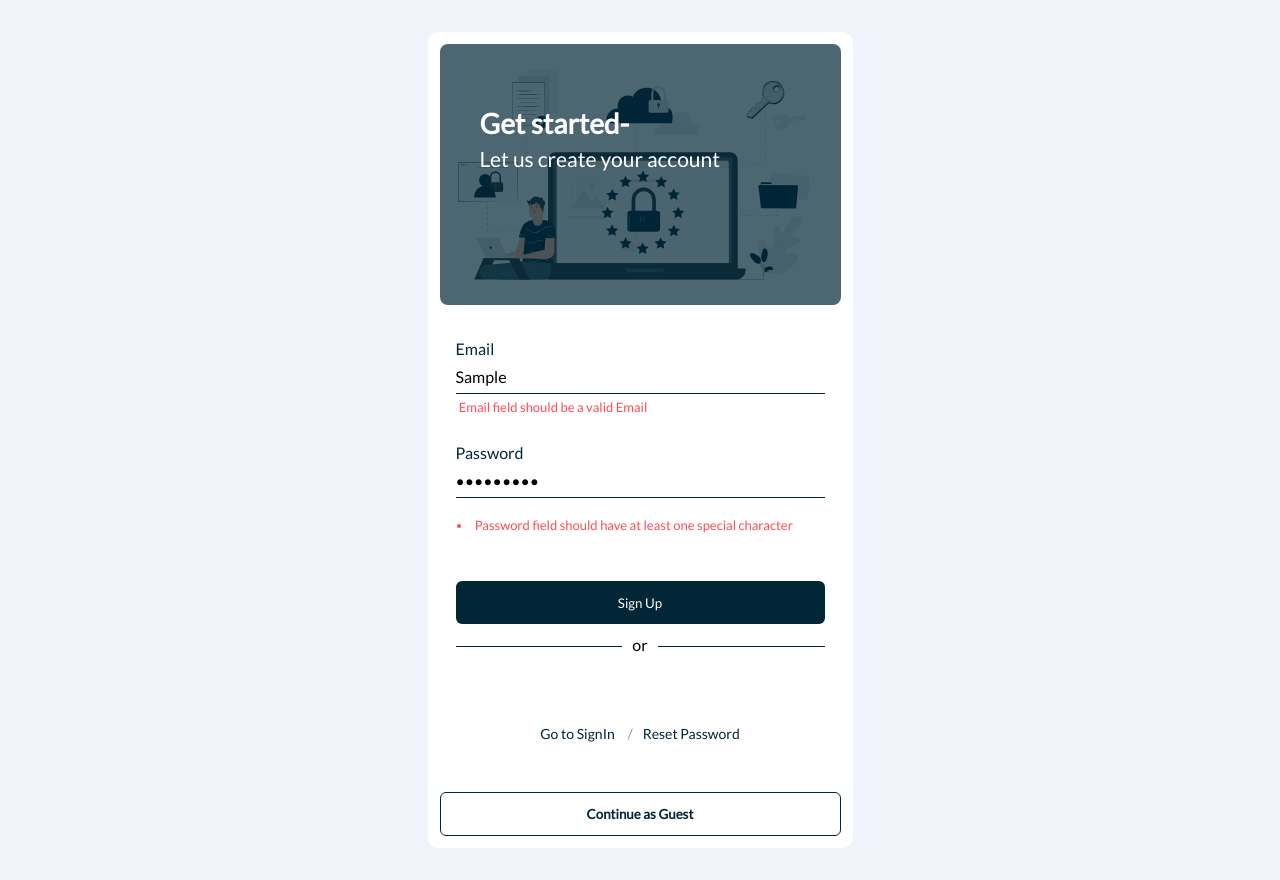
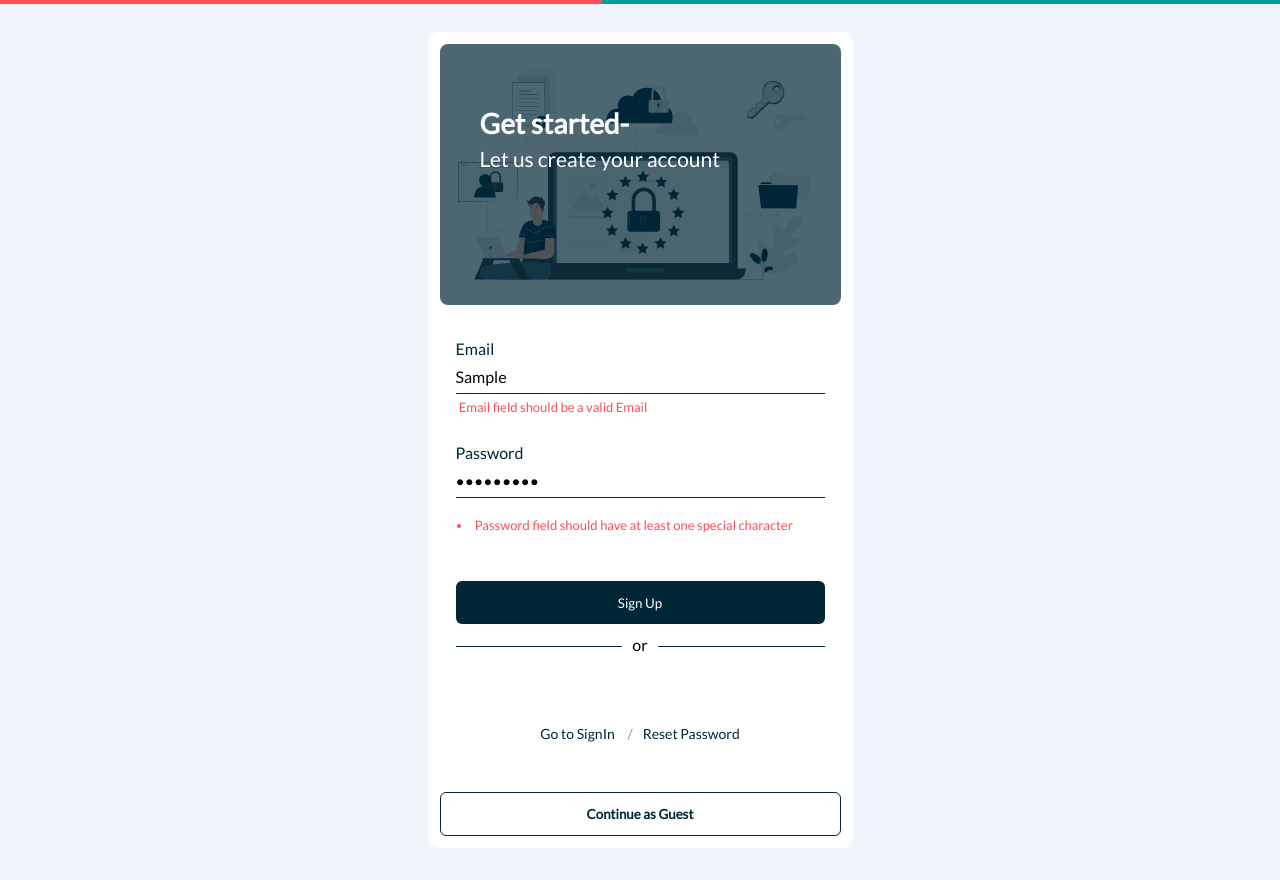
Before and after one commit to eldhose1308/make-your-decisions, a React (Create React App) app: page / in a window 1280 px wide. Both pictures are taken after typing "Sample", "Sample123" into the empty fields and a click on the button "Sign Up". Built offline with nearby package versions, Linux system fonts and the light colour scheme.

Commit message:
added toploader

```diff
--- a/public/index.html
+++ b/public/index.html
@@ -28,6 +28,7 @@
   </head>
   <body>
     <noscript>You need to enable JavaScript to run this app.</noscript>
+    <div id="myPortal"></div>
     <div id="root"></div>
     <!--
       This HTML file is a template.
--- a/src/App.js
+++ b/src/App.js
@@ -5,9 +5,10 @@ import {
 } from "react-router-dom";
 
 import { SignIn, SignUp } from './_pages/auth'
+
 import { GoogleOAuthProvider } from '@react-oauth/google';
+const clientId = "996420354509-0d4trcb21bdo1tm9k6jc5d95ootgf7h5.apps.googleusercontent.com";
 
-const clientId = "996420354509-0d4trcb21bdo1tm9k6jc5d95ootgf7h5.apps.googleusercontent.com";
 const router = createHashRouter([
   {
     path: "/",
@@ -19,12 +20,16 @@ const router = createHashRouter([
   },
 ]);
 
+
+
 function App() {
   return (
     <React.Fragment>
-        <GoogleOAuthProvider clientId={clientId}>
-        <RouterProvider router={router} />
-        </GoogleOAuthProvider>
+      <GoogleOAuthProvider clientId={clientId}>
+
+          <RouterProvider router={router} />
+
+      </GoogleOAuthProvider>
     </React.Fragment>
   );
 }
--- /dev/null
+++ b/src/_components/Misc/Portal.js
@@ -0,0 +1,16 @@
+import { useEffect } from "react";
+import { createPortal } from "react-dom";
+
+const Portal = ({children}) => {
+  const mount = document.getElementById("myPortal");
+  const el = document.createElement("div");
+
+  useEffect(() => {
+    mount.appendChild(el);
+    return () => mount.removeChild(el);
+  }, [el, mount]);
+
+  return createPortal(children, el)
+};
+
+export default Portal;
--- /dev/null
+++ b/src/_components/UI/TopLoader/TopLoader.css
@@ -0,0 +1,42 @@
+#top-loading {
+	position: fixed;
+  top: 0;
+  left: 0;
+  width: 100%;
+	height: 4px;
+	/* background-color: #ce0000; */
+	background-color: var(--danger);
+	overflow: hidden;
+  z-index: 99;
+}
+
+#top-loading:after {
+	content: "";
+	position: absolute;
+	top: 0;
+	left: 0;
+	width: 100%;
+	height: 100%;
+	background-color: #009d9a;
+	-webkit-animation: loadBar 2s cubic-bezier(0.09, 0.89, 0.7, 0.71) infinite;
+	animation: loadBar 2s cubic-bezier(0.09, 0.89, 0.7, 0.71) infinite;
+}
+@-webkit-keyframes loadBar {
+	0% {
+		left: -110%;
+	}
+
+	100% {
+		left: 110%;
+	}
+}
+
+@keyframes loadBar {
+	0% {
+		left: -110%;
+	}
+
+	100% {
+		left: 110%;
+	}
+}
--- /dev/null
+++ b/src/_components/UI/TopLoader/TopLoader.js
@@ -0,0 +1,19 @@
+import React from "react";
+import Portal from "_components/Misc/Portal";
+
+import './TopLoader.css'
+
+const TopLoader = ({ isLoading = true }) => {
+    if(!isLoading){
+        return null
+    }
+
+
+    return (
+        <Portal>
+            <div id="top-loading"></div>
+        </Portal>
+    )
+}
+
+export default TopLoader;
--- a/src/_pages/auth/SignUp.js
+++ b/src/_pages/auth/SignUp.js
@@ -5,10 +5,13 @@ import { GoogleLogin } from '@react-oauth/google';
 import { Button, TextBox } from '_components/Form';
 import { Alerts } from '_components/UI';
 
+import TopLoader  from '_components/UI/TopLoader/TopLoader'
+
 import useValidationMsg from "_hooks/useValidationMsg";
 
 import { signupUser } from "./_actions";
 import { isAValidEmail, isNotAValidPassword } from "_utils/Validations";
+
 
 import './index.css'
 
@@ -18,6 +21,8 @@ const initialValidationObj = {
 }
 
 export default function SignUp() {
+
+    const [ isLoading, setIsLoading ] = useState(false);
 
     const [ email, setEmail ] = useState('');
     const [ password, setPassword ] = useState('');
@@ -52,6 +57,7 @@ export default function SignUp() {
 
     const handleSubmit = async (e) => {
         e.preventDefault();
+        setIsLoading(true)
         const payload = { email, password }
 
         if(!isValidForm(payload)) throw new Error('Form not Validated');
@@ -63,10 +69,14 @@ export default function SignUp() {
             setValidationObjError(message, 'serverResponse')
             throw err
         })
+        .finally(() => {
+            setIsLoading(false)
+        })
     }
 
     return (
         <React.Fragment>
+            {isLoading ? (<TopLoader />) : null}
             <div className="container">
                 <div className="card">
                     <div className="card-image">
--- a/src/index.js
+++ b/src/index.js
@@ -1,5 +1,6 @@
 import React from 'react';
 import ReactDOM from 'react-dom/client';
+
 import './index.css';
 import App from './App';
 import reportWebVitals from './reportWebVitals';
@@ -7,9 +8,10 @@ import reportWebVitals from './reportWebVitals';
 
 const root = ReactDOM.createRoot(document.getElementById('root'));
 root.render(
-    <App />
+    <React.Fragment>
+        <App />
+    </React.Fragment>
 );
-
 // If you want to start measuring performance in your app, pass a function
 // to log results (for example: reportWebVitals(console.log))
 // or send to an analytics endpoint. Learn more: https://bit.ly/CRA-vitals
```
Also changed, not shown: src/_components/UI/Loader/Loader.js (added, +8 -0 lines), src/_components/UI/Loader/Loader.css (added), src/index.css (line endings or trailing spaces).
